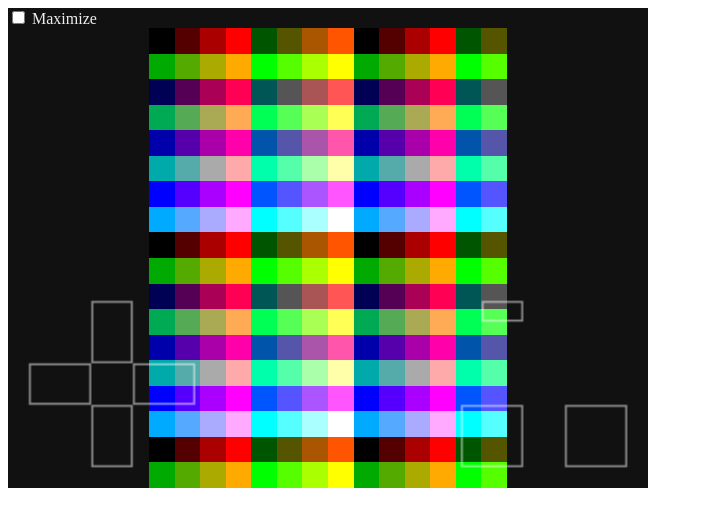
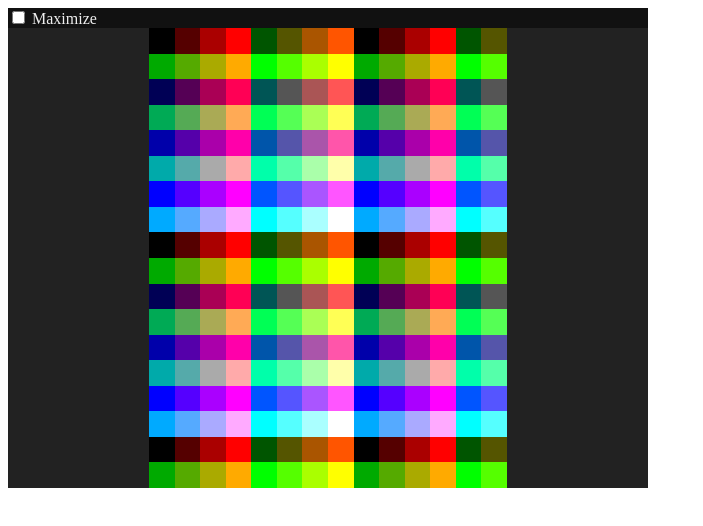
Before and after one commit to konjacdesert/game-freeshooting, a plain HTML site: page docs/index.html in a window 1280 px wide. Shown: the top 526 px of the page, without its empty margins (0-703 px from the left). Drawn offline with Linux system fonts and the light colour scheme.

Commit message:
fix layout

```diff
--- a/docs/index.html
+++ b/docs/index.html
@@ -18,14 +18,18 @@
             </label>
         </div>
         <div class="main">
-            <div class="floatbox">
-                <canvas id="gd_main" class="max"></canvas>
-            </div>
-            <div id="gd_vpad_l" class="fixbox bl vpad">
-                <img src="vp_l.png" />
-            </div>
-            <div id="gd_vpad_r" class="fixbox br vpad">
-                <img src="vp_r.png" />
+            <div class="main_layout">
+                <div class="tbox a">
+                    <canvas id="gd_main"></canvas>
+                </div>
+                <div class="bc_container" id="gd_vpad">
+                    <div id="gd_vpad_l" class="tbox b">
+                        <img src="vp_l.png" />
+                    </div>
+                    <div id="gd_vpad_r" class="tbox c">
+                        <img src="vp_r.png" />
+                    </div>
+                </div>
             </div>
         </div>
     </div>
--- a/docs/main.js
+++ b/docs/main.js
@@ -45,16 +45,15 @@ const VPad = (() => {
             ]
         },
     ];
-    console.log(touchDatabase[0].areas.length);
 
     let inputRaw = 0;
     let inputOut = 0;
 
     const isTouch = 'ontouchstart' in window;
 
-    const overlay = document.getElementById("gd_overlay");
-    if (overlay) {
-        overlay.hidden = !isTouch;
+    const overlay = document.getElementById("gd_vpad");
+    if (!isTouch && overlay) {
+        overlay.classList.add("hidden");
     }
 
     if (isTouch) {
@@ -258,10 +257,10 @@ const Game = (() => {
         if (inputs & PAD_FLAG.Down) {
             ty += 1;
         }
-        if(inputs & PAD_FLAG.Z) {
+        if (inputs & PAD_FLAG.Z) {
             tx = 0;
         }
-        if(inputs & PAD_FLAG.X) {
+        if (inputs & PAD_FLAG.X) {
             ty = 0;
         }
     }
--- a/docs/style.css
+++ b/docs/style.css
@@ -7,12 +7,6 @@
     flex-direction: column;
 }
 
-.container>.header {
-    color: #eee;
-    text-wrap: nowrap;
-    overflow: hidden;
-}
-
 .container:has(input:checked) {
     position: fixed !important;
     inset: 0;
@@ -20,47 +14,99 @@
     height: 100% !important;
 }
 
-.container>.main {
+.header {
+    color: #eee;
+    text-wrap: nowrap;
+    overflow: hidden;
+}
+
+.main {
     pointer-events: none;
     position: relative;
     flex-grow: 1;
     container-type: size;
 }
 
-.container>.main>.floatbox {
-    overflow: hidden;
-    text-align: center;
+.main_layout {
+    flex-grow: 1;
+    background-color: #222;
+    display: flex;
+    width: 100%;
     height: 100%;
+    flex-direction: column;
 }
 
-.container>.main>.floatbox>canvas {
+.bc_container {
+    display: flex;
+    flex-direction: row;
+    justify-content: space-between;
+}
+
+.tbox.a {
+    flex: 1;
+    min-height: 0;
+}
+
+.tbox>img,
+.tbox>canvas {
     width: 100%;
     height: 100%;
     object-fit: contain;
 }
 
-.container>.main>.fixbox {
-    position: absolute;
+.tbox.b {
     aspect-ratio: 1 / 1;
     max-width: 5.5cm;
     inline-size: min(calc(100cqw / 2), 100cqh);
 }
 
-.container>.main>.fixbox>img {
-    display: block;
-    width: 100%;
-    height: 100%;
-    opacity: 0.5;
+.tbox.c {
+    aspect-ratio: 1 / 1;
+    max-width: 5.5cm;
+    inline-size: min(calc(100cqw / 2), 100cqh);
 }
 
-.container>.main>.bl {
-    bottom: 0;
-    left: 0;
+@container (min-aspect-ratio: 288/224) {
+    .main_layout {
+        flex-direction: row;
+    }
+
+    .bc_container {
+        display: contents;
+    }
+
+    .tbox.a {
+        flex: 1;
+        height: 100%;
+        order: 2;
+    }
+
+    .tbox>.max {
+        width: 100%;
+        height: 100%;
+        object-fit: contain;
+        display: block;
+    }
+
+    .tbox.b {
+        aspect-ratio: 1 / 1;
+        max-height: 5.5cm;
+        inline-size: min(calc(100cqw/3), 100cqh);
+        margin-top: auto;
+        order: 1;
+    }
+
+    .tbox.c {
+        aspect-ratio: 1 / 1;
+        max-height: 5.5cm;
+        inline-size: min(calc(100cqw/3), 100cqh);
+        margin-top: auto;
+        order: 3;
+    }
 }
 
-.container>.main>.br {
-    bottom: 0;
-    right: 0;
+.hidden {
+    display: none !important;
 }
 
 #gd_container {
```
